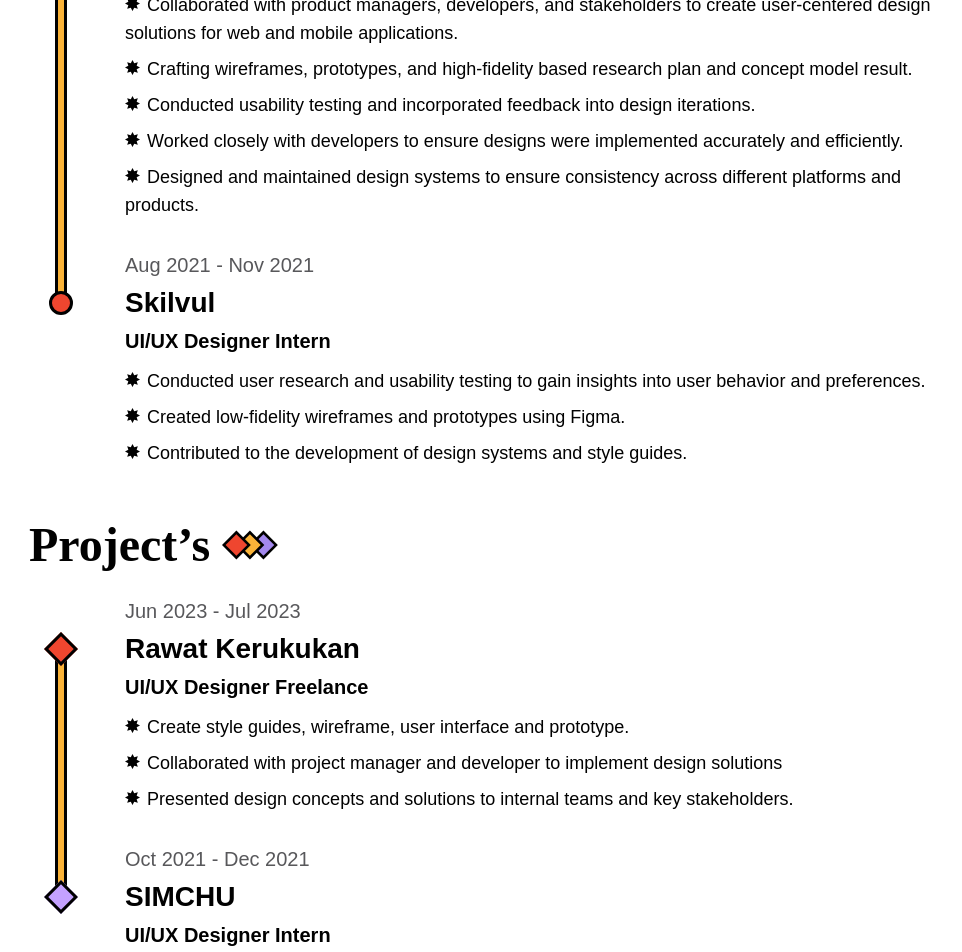
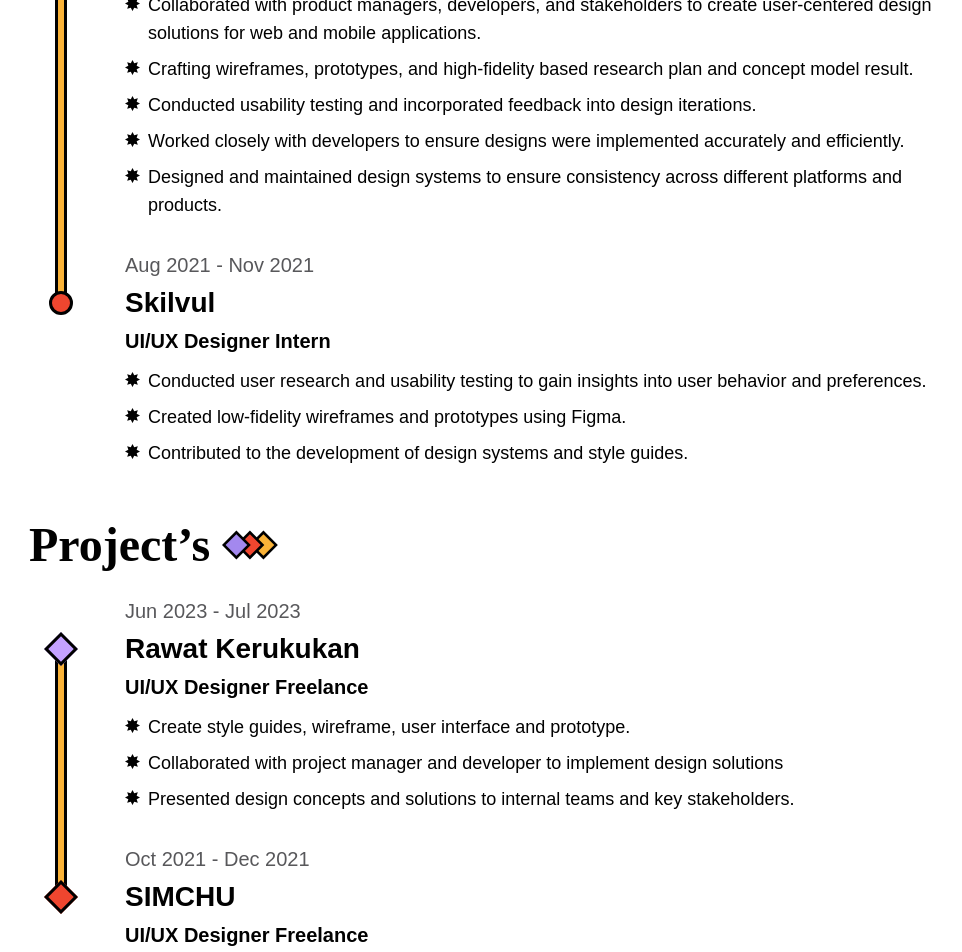
Before and after one commit to naufalzs/panji-portofolio, a Next.js app: page / in a window 1280 px wide. Shown: the part 1260-2212 px from the top of the page, without its empty margins (51-1013 px from the left). Built offline with nearby package versions, Linux system fonts and the light colour scheme.

Commit message:
feat: work detail revision

```diff
--- a/src/components/Indicator.js
+++ b/src/components/Indicator.js
@@ -7,8 +7,8 @@
     <div className={`flex flex-col items-center px-5 mr-8 shrink-0`}>
       <div style={{ height: topPos }}></div>
       <div
-        className={`w-6 h-6 z-10 border-[3px] border-neutral-100 ${
-          isCircle ? "bg-purple rounded-full" : "bg-red rotate-45"
+        className={`w-6 h-6 z-10 border-[3px] border-neutral-100 bg-purple ${
+          isCircle ? " rounded-full" : "rotate-45"
         }`}
       ></div>
       <div
@@ -16,8 +16,8 @@
         style={{ height: height + 6 }}
       ></div>
       <div
-        className={`w-6 h-6 z-10 -mt-[15px] border-[3px] border-neutral-100 ${
-          isCircle ? "bg-red rounded-full" : "bg-purple rotate-45"
+        className={`w-6 h-6 z-10 -mt-[15px] border-[3px] border-neutral-100 bg-red ${
+          isCircle ? "rounded-full" : " rotate-45"
         }`}
       ></div>
     </div>
--- a/src/components/WorkDetail.js
+++ b/src/components/WorkDetail.js
@@ -58,9 +58,16 @@
               <div className={`text-xl text-neutral-100 font-semibold`}>
                 {work.role}
               </div>
-              <ul className={`list-inside list-image-point mt-3 space-y-2`}>
+              <ul className={`mt-3 space-y-2`}>
                 {work.jobs.map((job) => (
-                  <li key={job} className={`text-lg`}>
+                  <li key={job} className={`flex text-lg`}>
+                    <div className="shrink-0 mr-2">
+                      <Image
+                        src={`/assets/images/point.svg`}
+                        width={15}
+                        height={15}
+                      />
+                    </div>
                     {job}
                   </li>
                 ))}
--- a/src/config/index.json
+++ b/src/config/index.json
@@ -92,7 +92,7 @@
           "start_date": "2021-10",
           "end_date": "2021-12",
           "company": "SIMCHU",
-          "role": "UI/UX Designer Intern",
+          "role": "UI/UX Designer Freelance",
           "jobs": [
             "Create style guides, wireframe, user interface and prototype.",
             "Collaborated with project manager, designer and developer to implement design solutions",
--- a/tailwind.config.js
+++ b/tailwind.config.js
@@ -30,9 +30,6 @@
         mini: "2px 2px 0px 0px rgba(0, 0, 0, 0.65), 2px 2px 0px 0px rgba(0, 0, 0, 0.65)",
         card: "8px 8px 0px 0px rgba(0, 0, 0, 0.65), 8px 8px 0px 0px rgba(0, 0, 0, 0.65)",
       },
-      listStyleImage: {
-        point: 'url("/assets/images/point.svg")',
-      },
     },
   },
   plugins: [],
```
Also changed, not shown: public/assets/images/rhombi.svg.
